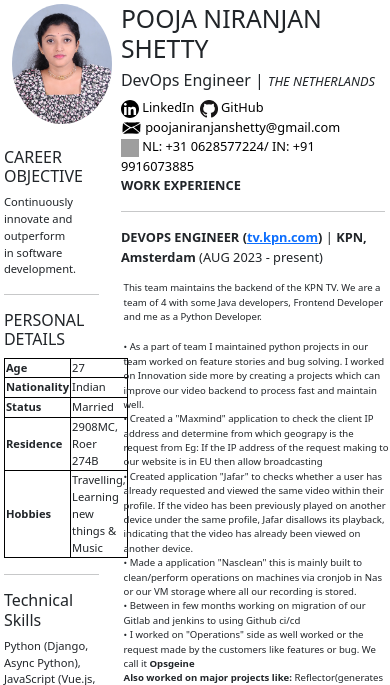
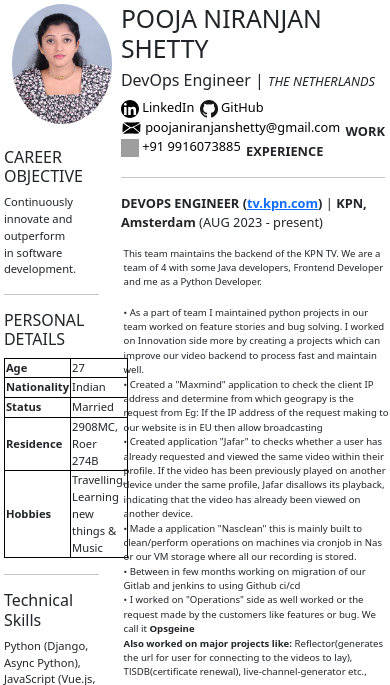
Before and after one commit to poojanshetty/resume, a Flask app: page / in a window 390 px wide. Shown: the top 685 px of the page. Run offline with Flask 2, Linux system fonts and the light colour scheme; grey boxes are pictures that could not be loaded.

Commit message:
FIX: Changed phone number

```diff
--- a/templates/index.html
+++ b/templates/index.html
@@ -110,7 +110,7 @@
                         <img src="{{ url_for('static', filename='assets/Email.svg') }}" alt="" width="21" height="18"> poojaniranjanshetty@gmail.com
                     </a>
                     <a class="a-self-links">
-                        <img src="{{ url_for('static', filename='assets/Call.svg') }}" alt="" width="18" height="18"> NL: +31 0628577224/ IN: +91 9916073885
+                        <img src="{{ url_for('static', filename='assets/Call.svg') }}" alt="" width="18" height="18"> +91 9916073885
                     </a>
                 </div>
                 <br>
```
